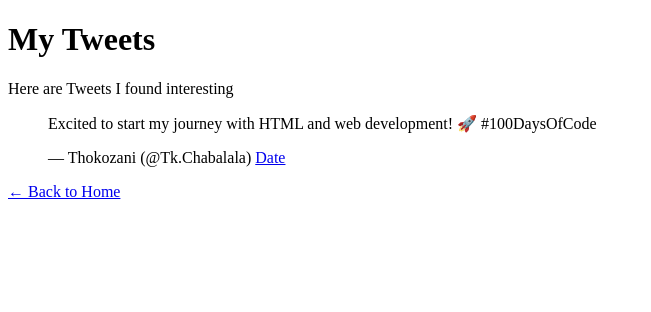
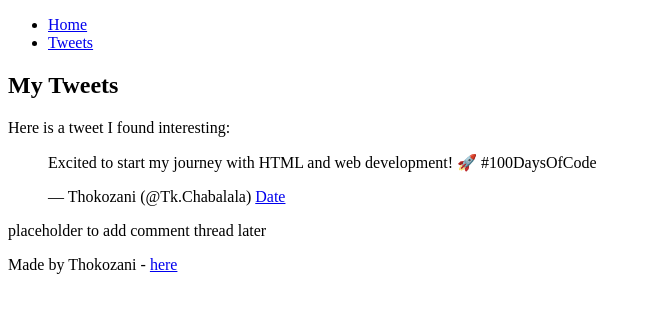
Before and after one commit to T-Chabalala/My_First_Portfolio, a plain HTML site: page html_basic/tweets.html in a window 1280 px wide. Shown: the whole page, without its empty margins (0-651 px from the left). Drawn offline with Linux system fonts and the light colour scheme.

Commit message:
Updated the index.html folder in html basic/

```diff
--- a/html_basic/tweets.html
+++ b/html_basic/tweets.html
@@ -1,13 +1,24 @@
 <!DOCTYPE html>
 <html lang="en">
 <head>
-    <meta charset="UTF-8"
-    <meta name="viewport" content="width=device-width, initial-scale=1.0">
-    <title>Tweets</title>
+  <meta charset="UTF-8" />
+  <meta name="viewport" content="width=device-width, initial-scale=1.0"/>
+  <title>My Tweets</title>
 </head>
 <body>
+
+  <header>
+    <ul>
+      <li><a href="index.html">Home</a></li>
+      <li><a href="tweets.html">Tweets</a></li>
+    </ul>
+  </header>
+
+  <main>
+    <article>
       <h1>My Tweets</h1>
-     <p> Here are Tweets I found interesting</p>
+      <p>Here is a tweet I found interesting:</p>
+
       <!-- Embedded Tweet -->
       <blockquote class="twitter-tweet">
         <p lang="en" dir="ltr">Excited to start my journey with HTML and web development! 🚀 #100DaysOfCode</p>
@@ -15,8 +26,14 @@
         <a href="https://twitter.com/your_twitter_handle/status/1234567890123456789">Date</a>
       </blockquote>
       <script async src="https://platform.twitter.com/widgets.js" charset="utf-8"></script>
+    </article>
 
-  <!-- Link back to index.html -->
-  <p><a href="index.html">← Back to Home</a></p>
+    <aside>
+      <p>placeholder to add comment thread later</p>
+    </aside>
+  </main>
+
+  <footer>Made by Thokozani - <a href="https://your-link.com" target="_blank">here</a></footer>
+
 </body>
 </html>
```
Lines whose indentation alone changed are shown as unchanged.
